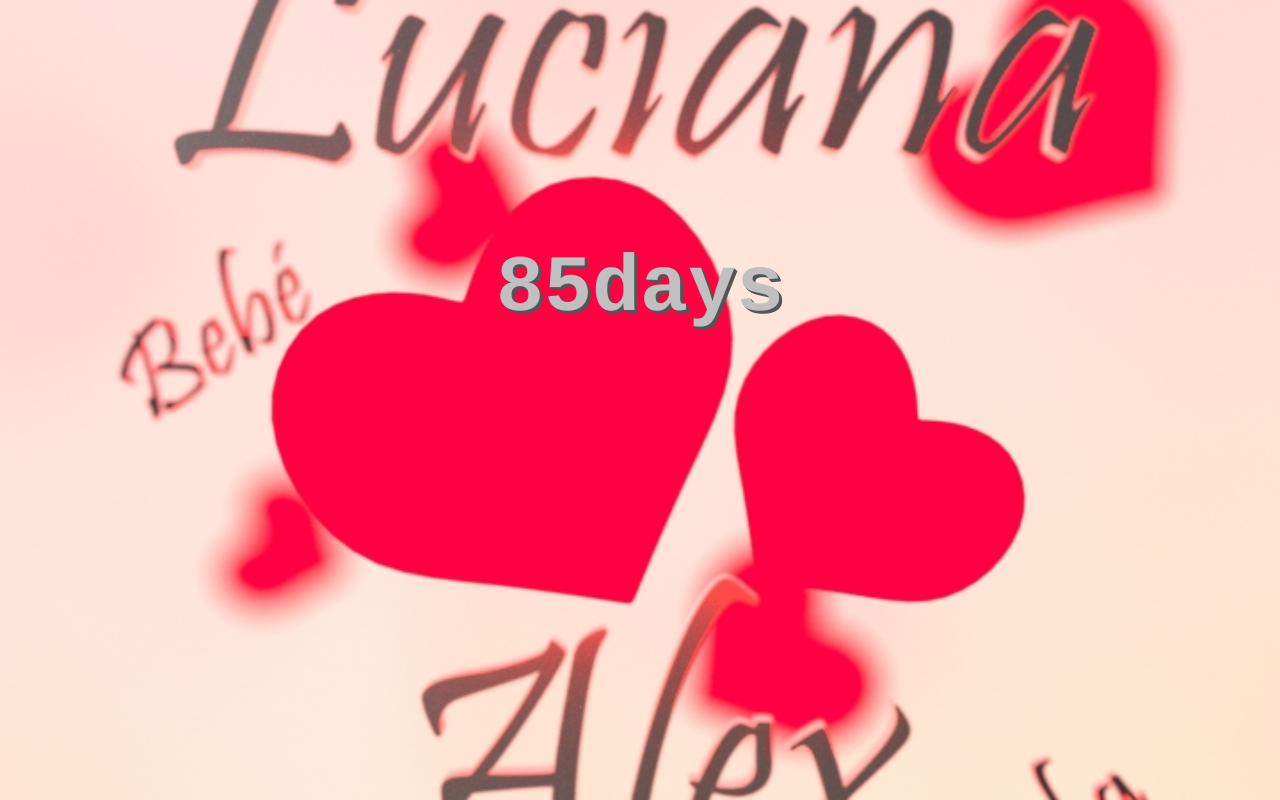
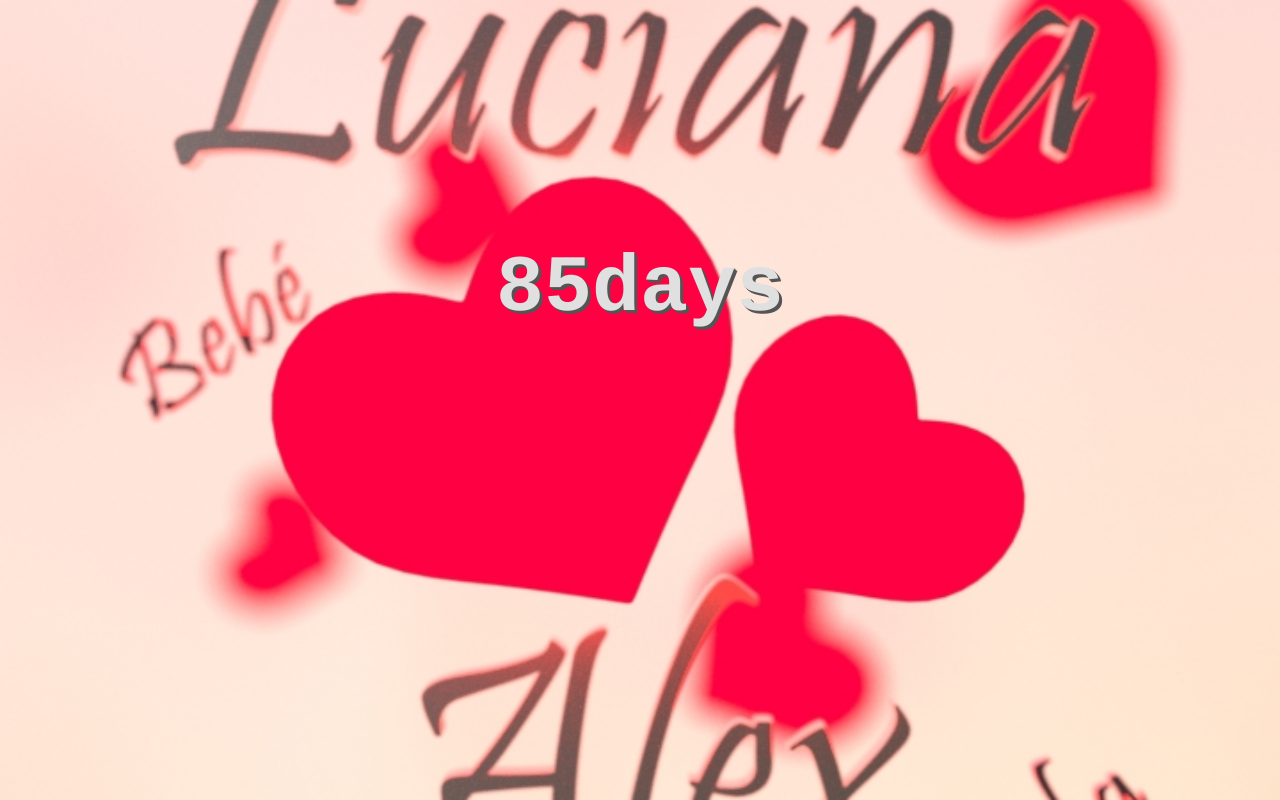
Before and after one commit to loveyoubae/loveyoubae.github.io, a plain HTML site: page index.html in a window 1280 px wide. Drawn offline with Linux system fonts and the light colour scheme.

Commit message:
Update index.html

```diff
--- a/index.html
+++ b/index.html
@@ -33,7 +33,7 @@
       font-size: 30pt;
       font-family: "CourierNew", Courier, "Lucida Sans Typewriter", "Lucida Typewriter", monospace;
       text-align: center;
-      color: #c0c0c0;
+      color: #e0e0e0;
       text-shadow: #555 1px 1px 0, #555 2px 2px 0, #555 3px 3px 0;
       line-height: 1.89;
     }
```
